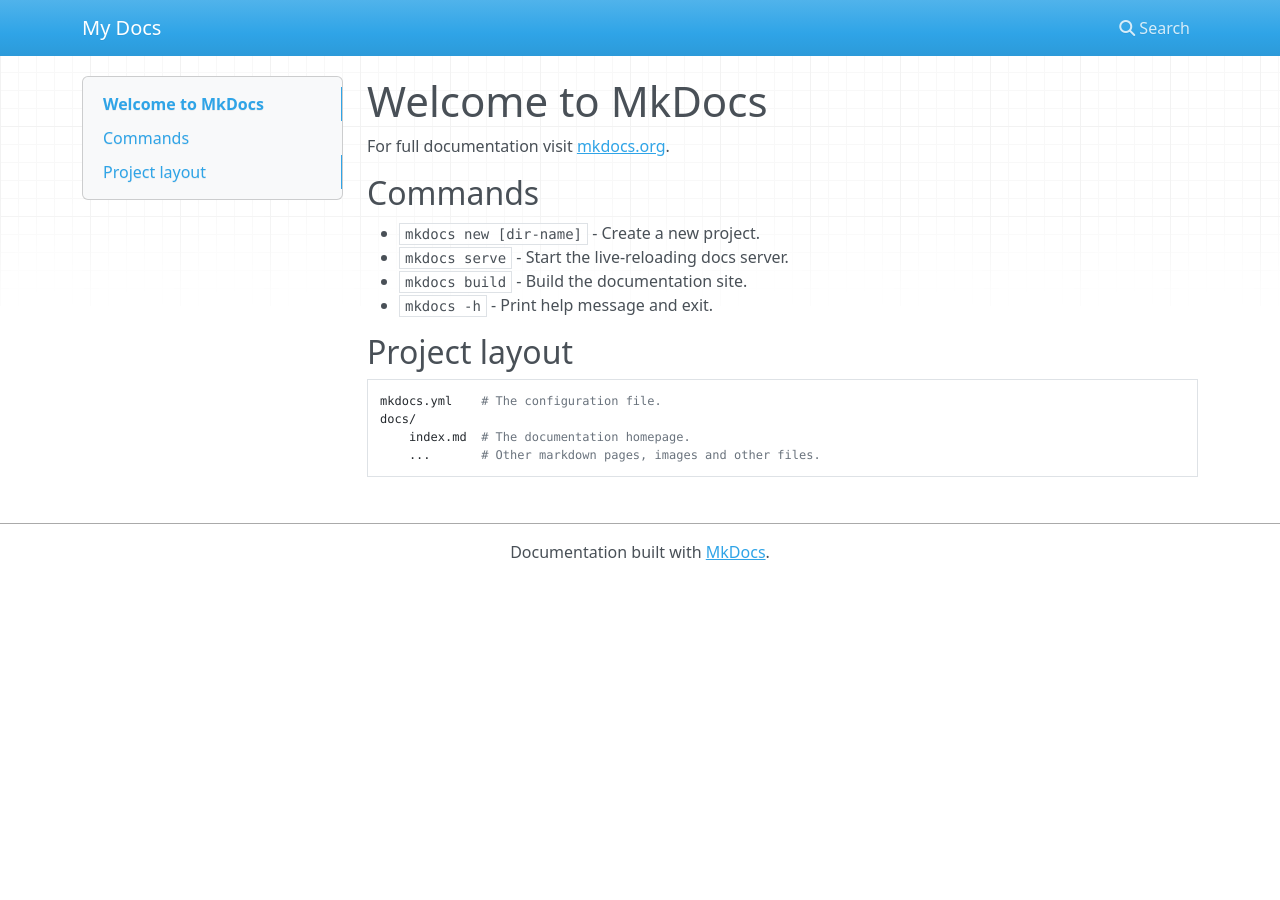
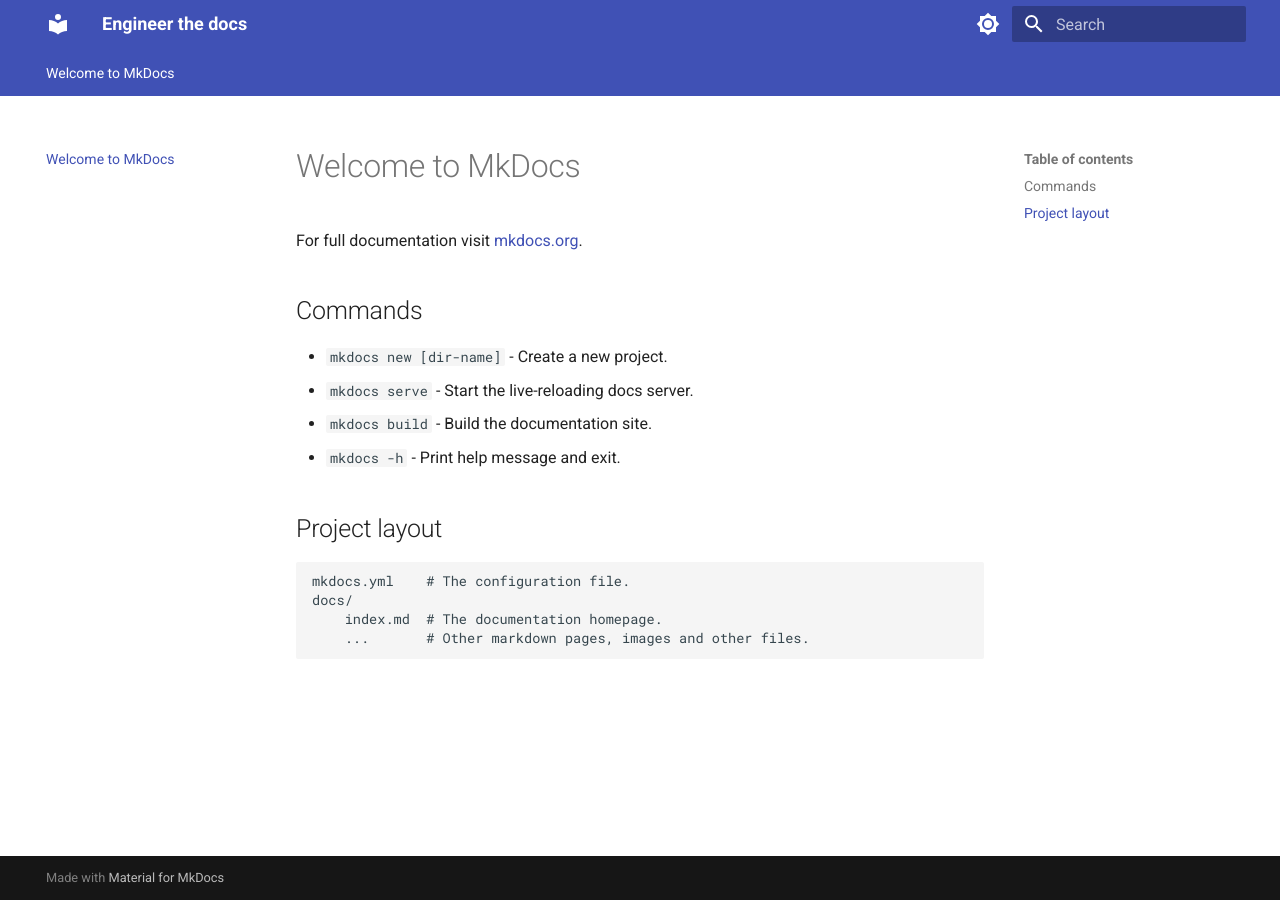
Before and after one commit to valeriahhdez/engineer-the-docs, an MkDocs documentation site: the page built from docs/index.md, in a window 1280 px wide. Built offline with MkDocs 1.6.1 and Material for MkDocs 9.7.7, drawn with Linux system fonts in a browser that asks for light colours; nearby versions of some CDN libraries.

Commit message:
Add material for mkdocs theme to .yml file

```diff
--- a/mkdocs.yml
+++ b/mkdocs.yml
@@ -1 +1,29 @@
-site_name: My Docs
+site_name: Engineer the docs
+
+theme:
+  name: material
+  language: en  # Use 'es' if you want the UI (Search, Next/Prev) in Spanish
+  palette:
+    # Light mode
+    - media: "(prefers-color-scheme: light)"
+      scheme: default
+      primary: indigo
+      accent: indigo
+      toggle:
+        icon: material/brightness-7
+        name: Switch to dark mode
+    # Dark mode
+    - media: "(prefers-color-scheme: dark)"
+      scheme: slate
+      primary: indigo
+      accent: indigo
+      toggle:
+        icon: material/brightness-4
+        name: Switch to light mode
+
+  features:
+    - navigation.tabs        # Top-level navigation tabs
+    - navigation.sections    # Group sidebar items into sections
+    - navigation.expand      # Automatically expand sidebar items
+    - search.suggest         # Show search suggestions
+    - search.highlight       # Highlight search results on the page
```
